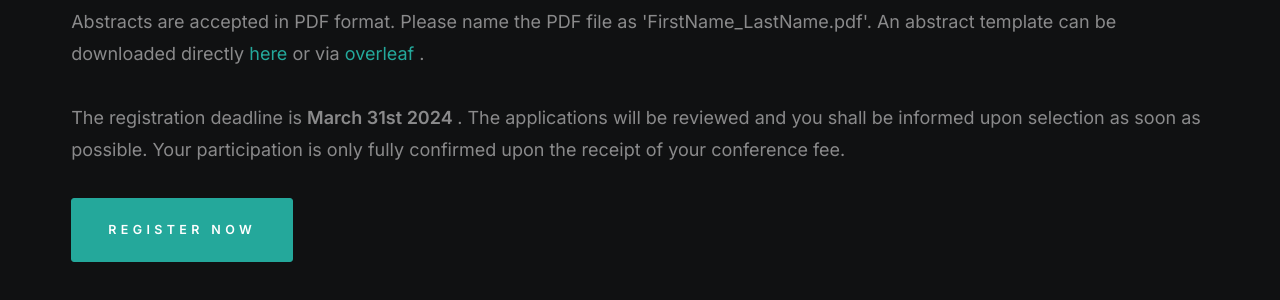
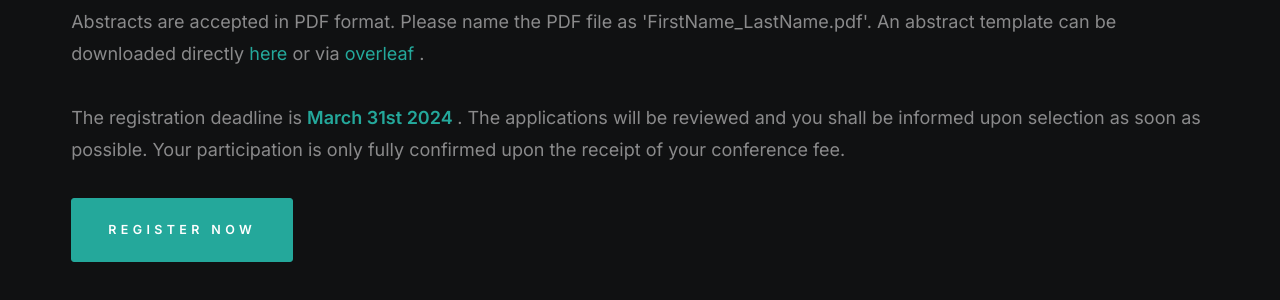
Before and after one commit to galvanixer/YAO2024, a Jekyll site: the page built from index.markdown, in a window 1280 px wide and 900 px high, scrolled down 3983 px. Shown: the part 150-450 px from the top of the window. Built offline with Jekyll 4.4.1, drawn with Linux system fonts in a browser that asks for light colours.

Commit message:
Deadline Color

```diff
--- a/_includes/registration.html
+++ b/_includes/registration.html
@@ -22,7 +22,7 @@
 
             </p>
             <p>
-                The registration deadline is <b> March 31st 2024 </b>.
+                The registration deadline is <b class=color1> March 31st 2024 </b>.
                 The applications will be reviewed and you shall be informed upon selection as soon as possible.
                 Your participation is only fully confirmed upon the receipt of your conference fee.
             </p>
```
